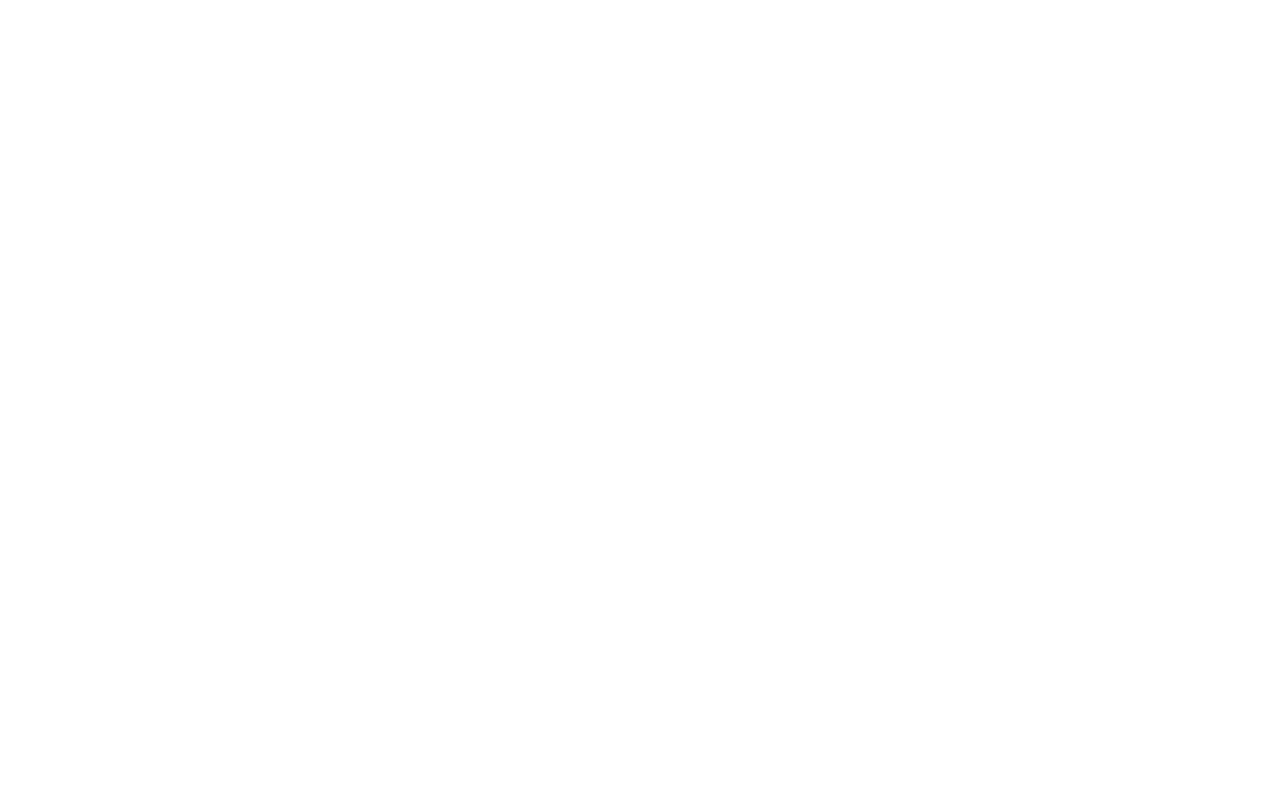
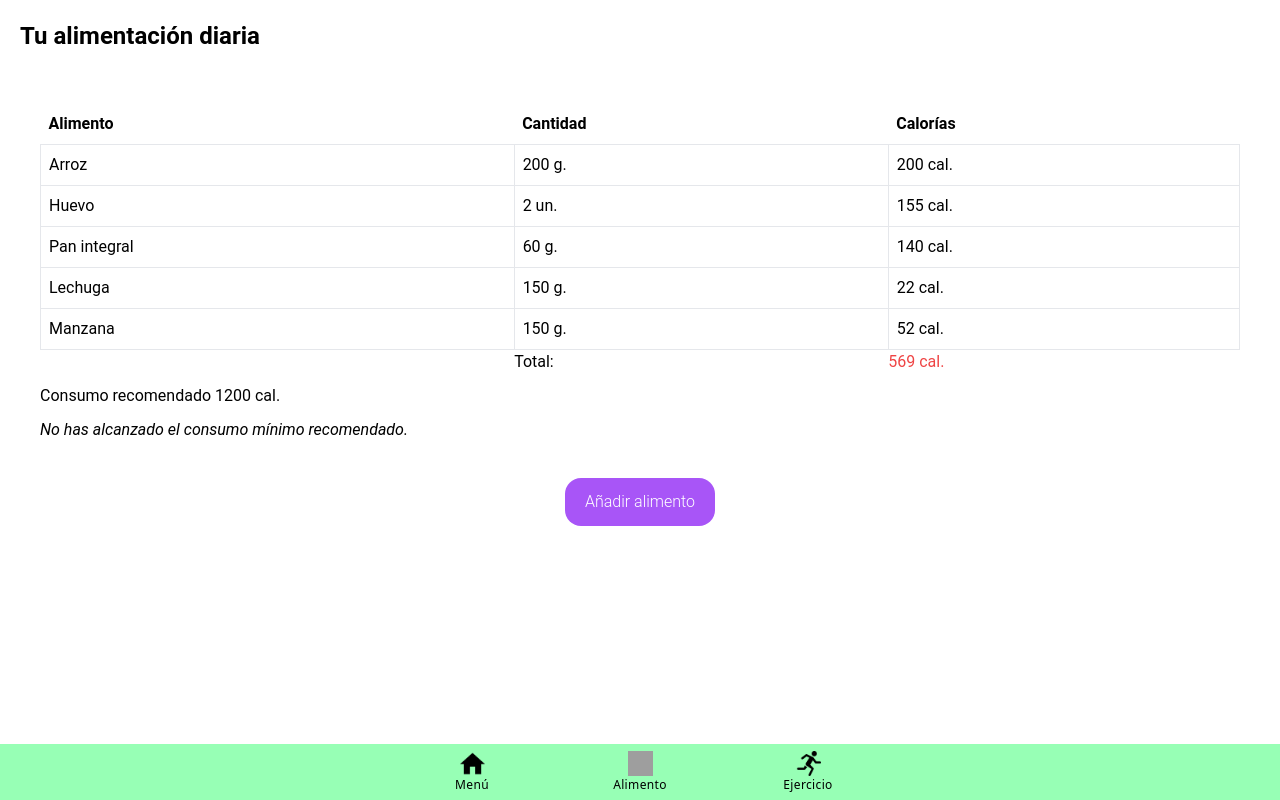
Before and after one commit to cykrr/salud-ionic, a React (Vite) app: page /tabs/food in a window 1280 px wide. Built offline with nearby package versions, Linux system fonts and the light colour scheme; grey boxes are pictures that could not be loaded.

Commit message:
Refactor MainTabs, Food, Menu, Exercise, MainTabRoot, and index.tsx files

```diff
--- a/src/App.tsx
+++ b/src/App.tsx
@@ -12,16 +12,9 @@
 } from '@ionic/react';
 import { IonReactRouter } from '@ionic/react-router';
 import { ellipse, square, triangle } from 'ionicons/icons';
-import Main from './pages/Main'
-import Login from './pages/Login'
-import Register from './pages/Register'
-import TermsConditions from './pages/TermsConditions';
-import Menu from './pages/Menu'
-import Food from './pages/Food'
-import CreateFood from './pages/CreateFood';
-import AddFood from './pages/AddFood';
-import AddExercise from './pages/AddExercise';
-import Exercise from './pages/Exercise';
+import {Main, Login, Register, TermsConditions, Menu, Food, CreateFood, AddFood, AddExercise, Exercise} from './pages';
+import {NavBar} from './components';
+
 
 /* Core CSS required for Ionic components to work properly */
 import '@ionic/react/css/core.css';
@@ -42,36 +35,39 @@
 /* Theme variables */
 import './theme/variables.css';
 import './global.css';
+import MainTabRoot from './pages/MainTabRoot';
 
 setupIonicReact();
 
 const App: React.FC = () => (
+
   <IonApp>
     <IonReactRouter>
         <IonRouterOutlet>
           <Route exact path="/"
-               component={Main}/>
+            component={Main} />
           <Route path="/login"
-               component={Login}/>
+            component={Login} />
           <Route path="/signup"
-               component={Register}/>
+            component={Register} />
           <Route path="/terms_and_conditions"
-               component={TermsConditions}/>
-        <Route path="/menu"
-               component={Menu}/>
+            component={TermsConditions} />
+          <Route path="/tabs"
+            render={() => <MainTabRoot />}/>
           <Route path="/add_food"
-               component={AddFood}/>
+            component={AddFood} />
           <Route path="/add_exercise"
-               component={AddExercise}/>
+            component={AddExercise} />
           <Route path="/create_food"
-               component={CreateFood}/>
+            component={CreateFood} />
           <Route path="/food"
-               component={Food}/>
+            component={Food} />
           <Route path="/exercise"
-               component={Exercise}/>
+            component={Exercise} />
         </IonRouterOutlet>
     </IonReactRouter>
   </IonApp>
+
 );
 
 export default App;
--- a/src/pages/Exercise.tsx
+++ b/src/pages/Exercise.tsx
@@ -48,7 +48,6 @@
                                 </center>
                             </div>
                     </div>
-                    <NavBar></NavBar>
                 </div>
             </IonContent>
 
--- a/src/pages/Food.tsx
+++ b/src/pages/Food.tsx
@@ -59,7 +59,6 @@
                                 </center>
                             </div>
                     </div>
-                    <NavBar></NavBar>
                 </div>
             </IonContent>
 
--- a/src/pages/Main.tsx
+++ b/src/pages/Main.tsx
@@ -20,7 +20,7 @@
                 <IonButton routerLink="/login">Login</IonButton>
                 <IonButton routerLink="/signup">Signup</IonButton>
                 <IonButton routerLink="/terms_and_conditions">Terms and Conditions</IonButton>
-                <IonButton routerLink="/menu">Menu</IonButton>
+                <IonButton routerLink="/tabs">Menu</IonButton>
                 <IonButton routerLink="/food">Food</IonButton>
                 <IonButton routerLink="/exercise">Food</IonButton>
                 <IonButton routerLink="/add_food">Add Food</IonButton>
--- /dev/null
+++ b/src/pages/MainTabRoot.css
@@ -0,0 +1,13 @@
+ion-tab-bar, ion-tab-button {
+    background-color: #97ffb5;
+    color: black;
+}
+
+ion-tab-bar:hover, ion-tab-button:hover ion-label {
+    color: black;
+}
+
+img {
+    width: 25px;
+    height: 25px;
+}
--- /dev/null
+++ b/src/pages/MainTabRoot.tsx
@@ -0,0 +1,47 @@
+import { NavBar } from "../components";
+import MainTabs from "./MainTabs";
+
+import { IonContent, IonHeader, IonPage } from '@ionic/react';
+import { IonRouterOutlet, IonTabBar, IonTabButton, IonTabs, IonIcon, IonLabel } from '@ionic/react';
+import { Redirect, Route } from 'react-router-dom';
+import { triangle, ellipse, square } from 'ionicons/icons';
+
+import { Menu, Food, Exercise } from '.'
+
+import './MainTabRoot.css'
+
+export default function MainTabRoot() {
+    return (
+<IonTabs>
+    <IonRouterOutlet>
+      <Redirect exact path="/tabs" to="/tabs/menu"/>
+      <Route exact path="/tabs">
+        <Redirect to="/tabs/menu" />
+      </Route>
+      <Route exact path="/tabs/menu">
+        <Menu/>
+      </Route>
+      <Route exact path="/tabs/food">
+        <Food/>
+      </Route>
+      <Route path="/tabs/exercise">
+        <Exercise/>
+      </Route>
+    </IonRouterOutlet>
+    <IonTabBar slot="bottom">
+      <IonTabButton tab="tab1" href="/tabs/menu">
+        <img src="src/assets/menu.png"/>
+        <IonLabel>Menú</IonLabel>
+      </IonTabButton>
+      <IonTabButton tab="tab2" href="/tabs/food">
+        <img src='src/assets/alimentacion.png'/>
+        <IonLabel>Alimento</IonLabel>
+      </IonTabButton>
+      <IonTabButton tab="tab3" href="/tabs/exercise">
+        <img src='src/assets/ejercicios.png'/>
+        <IonLabel>Ejercicio</IonLabel>
+      </IonTabButton>
+    </IonTabBar>
+  </IonTabs>
+    )
+}
--- /dev/null
+++ b/src/pages/MainTabs.tsx
@@ -0,0 +1,5 @@
+import {Main} from '.'
+import {IonNav} from '@ionic/react'
+export default function MainTabs() {
+    return <IonNav root={()=> <Main/>}/>
+}
--- a/src/pages/Menu.tsx
+++ b/src/pages/Menu.tsx
@@ -26,8 +26,6 @@
                             <GraphMenu/>
                         </div>
                     </div>
-
-                    <NavBar/>
                 </div>
             </IonContent>
         </IonPage>
--- /dev/null
+++ b/src/pages/index.ts
@@ -0,0 +1,11 @@
+import Main from './Main'
+import Login from './Login'
+import Register from './Register'
+import TermsConditions from './TermsConditions';
+import Menu from './Menu'
+import Food from './Food'
+import CreateFood from './CreateFood';
+import AddFood from './AddFood';
+import AddExercise from './AddExercise';
+import Exercise from './Exercise';
+export { Main, Login, Register, TermsConditions, Menu, Food, CreateFood, AddFood, AddExercise, Exercise }
```
Lines whose indentation alone changed are shown as unchanged.
